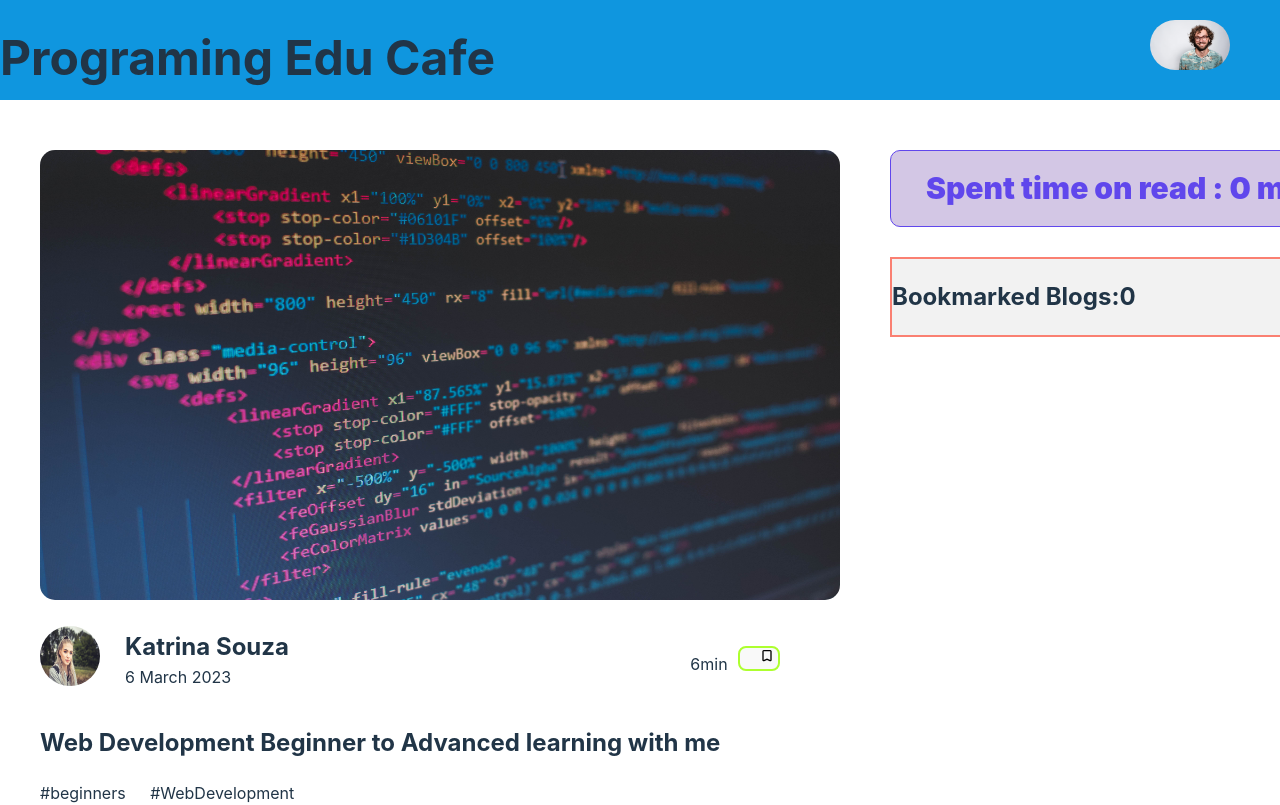
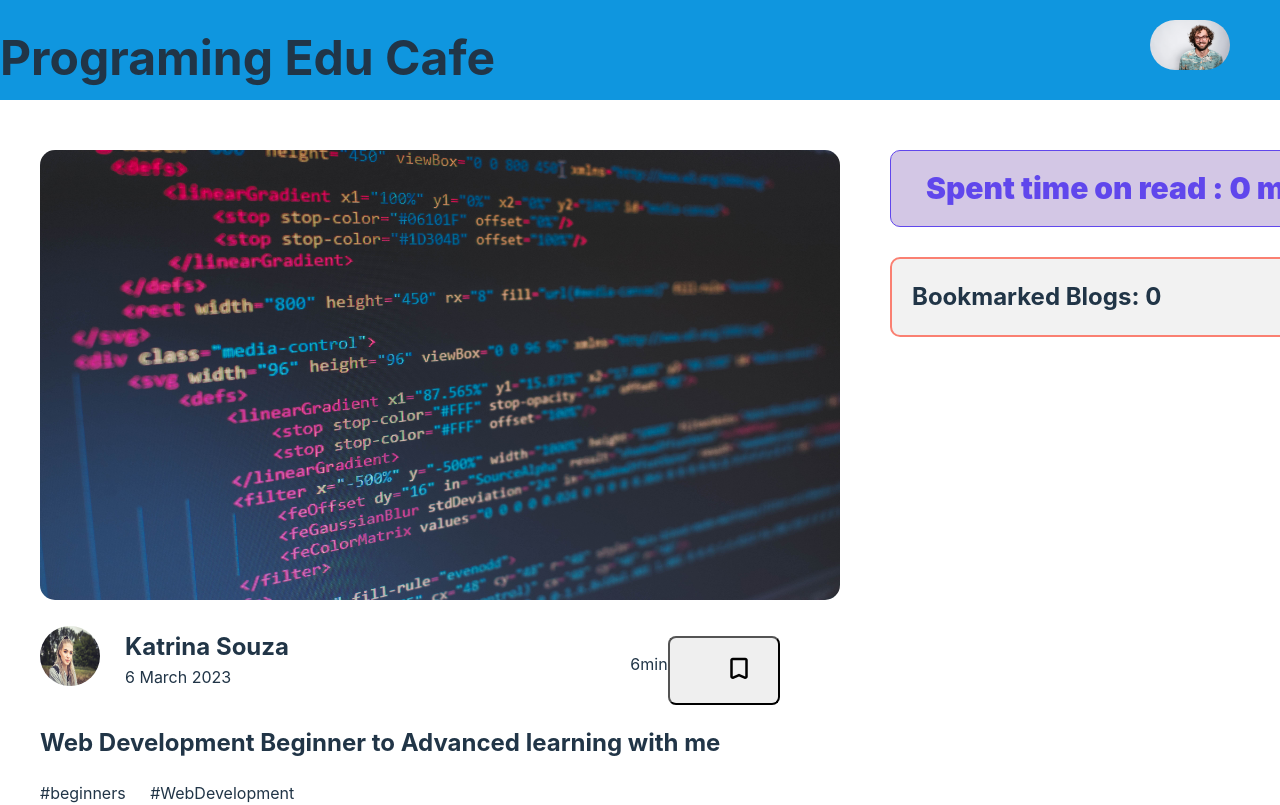
Before and after one commit to PritrirajPartho/programing-edu-cafe, a React (Vite) app: page / in a window 1280 px wide. Shown: the top 805 px of the page. Built offline with nearby package versions, Linux system fonts and the light colour scheme.

Commit message:
thirteen-add

```diff
--- a/src/components/Blogs/Blogs.css
+++ b/src/components/Blogs/Blogs.css
@@ -32,20 +32,17 @@
 .general-info p{
   margin-top: 0;
 }
-.read-button{
+.read-time{
   display: flex;
   justify-content: space-between;
   margin-top: 10px;
   margin-right: 60px;
 }
-.read-button button{
-  height: 25px;
-  width: 30px;
-  margin-left: 10px;
-  margin-top: 10px;
-  border: 2px solid greenyellow;
-  padding-top: 0px;
-  padding-bottom: 10px;
+.btn-bookmark{
+ height: 30px;
+ width: 40px;
+ border: none;
+ margin-left: 30px;
 }
 /* last part */
 .last-part{
--- a/src/components/Blogs/Blogs.jsx
+++ b/src/components/Blogs/Blogs.jsx
@@ -21,10 +21,10 @@ const Blogs = (props) => {
                          <p>{publish_date}</p>
                      </div>
                 </div>
-                <div className='read-button'>
+                <div className='read-time'>
                     <p>{read_time}min</p>
                     <button onClick={() =>handleBookmark(props.blog)}>
-                        <Icon  icon="material-symbols:bookmark-outline-rounded"></Icon>
+                        <Icon className='btn-bookmark' icon="material-symbols:bookmark-outline-rounded"></Icon>
                     </button>
                 </div>
             </section>
--- a/src/components/Bookmark/Bookmark.css
+++ b/src/components/Bookmark/Bookmark.css
@@ -1,4 +1,6 @@
 .bookmark{
-    width: 350px;
+    width: 400px;
     background-color: #FFFFFF;
+    border-radius: 10px;
+    padding: 5px 0px 5px 10px;
 }
--- a/src/components/Bookmark/Bookmark.jsx
+++ b/src/components/Bookmark/Bookmark.jsx
@@ -1,13 +1,12 @@
 import React from 'react';
 import './Bookmark.css';
-import { faHourglass2 } from '@fortawesome/free-solid-svg-icons';
 
 const Bookmark = ({bookmarks}) => {
     console.log(bookmarks);
     return (
         <div >
             {
-                bookmarks.map(bookmark=> <h2 className='bookmark'>{bookmark.blog_title}</h2>)
+                bookmarks.map(bookmark=> <h2 className='bookmark'>{bookmark.blog_title}!</h2>)
             }
         </div>
     );
--- a/src/components/Cart/Cart.css
+++ b/src/components/Cart/Cart.css
@@ -1,5 +1,5 @@
 .spent-time p{
-    width: 400px;
+    width: 390px;
     border: 1px solid #6047EC;
     border-radius: 10px;
     color: #6047EC;
@@ -11,7 +11,9 @@
 }
 /*style for bookmark container */
 .bookmark-container{
-    width: 400px;
+    width: 420px;
     background-color: rgba(17, 17, 17, 0.05);
+    border-radius: 10px;
+    padding-left: 20px;
     border: 2px solid salmon;
 }
--- a/src/components/Cart/Cart.jsx
+++ b/src/components/Cart/Cart.jsx
@@ -13,7 +13,7 @@ const Cart = ({cart, bookmarks}) => {
                 <p> Spent  time on read : {totalMinCount}  min</p>
              </div>
              <div className="bookmark-container">
-                 <h2>Bookmarked Blogs:{bookmarks.length}</h2>
+                 <h2>Bookmarked Blogs: {bookmarks.length}</h2>
                  <Bookmark bookmarks={bookmarks}></Bookmark>
              </div>
         </div>
--- a/src/index.css
+++ b/src/index.css
@@ -37,17 +37,14 @@ h1 {
 
 button {
   border-radius: 8px;
-  border: 1px solid transparent;
   padding: 0.6em 1.2em;
   font-size: 1em;
-  font-weight: 500;
+  font-weight: 1000;
   font-family: inherit;
-  background-color: #1a1a1a;
   cursor: pointer;
-  transition: border-color 0.25s;
 }
 button:hover {
-  border-color: #646cff;
+  color: #d10d79;
 }
 button:focus,
 button:focus-visible {
@@ -62,7 +59,4 @@ button:focus-visible {
   a:hover {
     color: #747bff;
   }
-  button {
-    background-color: #f9f9f9;
-  }
 }
```
